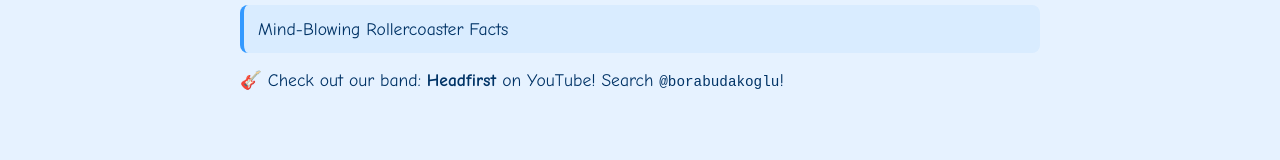
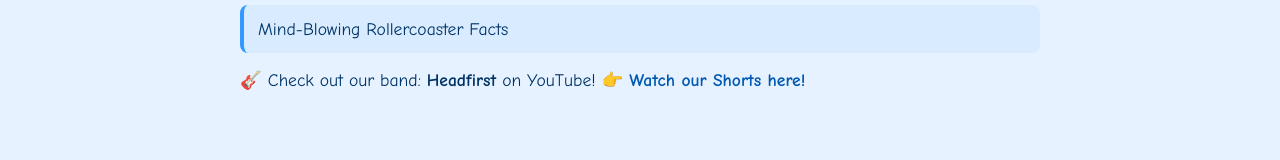
Before and after one commit to blsnews/blsnews.github.io, a plain HTML site: page index.html in a window 1280 px wide. Shown: the part 797-957 px from the top of the page. Drawn offline with Linux system fonts and the light colour scheme.

Commit message:
Update index.html

```diff
--- a/index.html
+++ b/index.html
@@ -50,6 +50,14 @@
       border-radius: 8px;
       border-left: 4px solid #3399ff;
     }
+    a {
+      color: #0059b3;
+      text-decoration: none;
+      font-weight: bold;
+    }
+    a:hover {
+      text-decoration: underline;
+    }
     footer {
       text-align: center;
       padding: 1em;
@@ -87,7 +95,11 @@
       <li>Many Jobs, Many Talents</li>
       <li>Mind-Blowing Rollercoaster Facts</li>
     </ul>
-    <p>🎸 Check out our band: <strong>Headfirst</strong> on YouTube! Search <code>@borabudakoglu</code>!</p>
+    <p>🎸 Check out our band: <strong>Headfirst</strong> on YouTube!
+      👉 <a href="https://www.youtube.com/@BoraBudakoglu/shorts" target="_blank">
+        Watch our Shorts here!
+      </a>
+    </p>
   </div>
   <footer>
     Made with 💙 by the BLS NEWS Team
```
